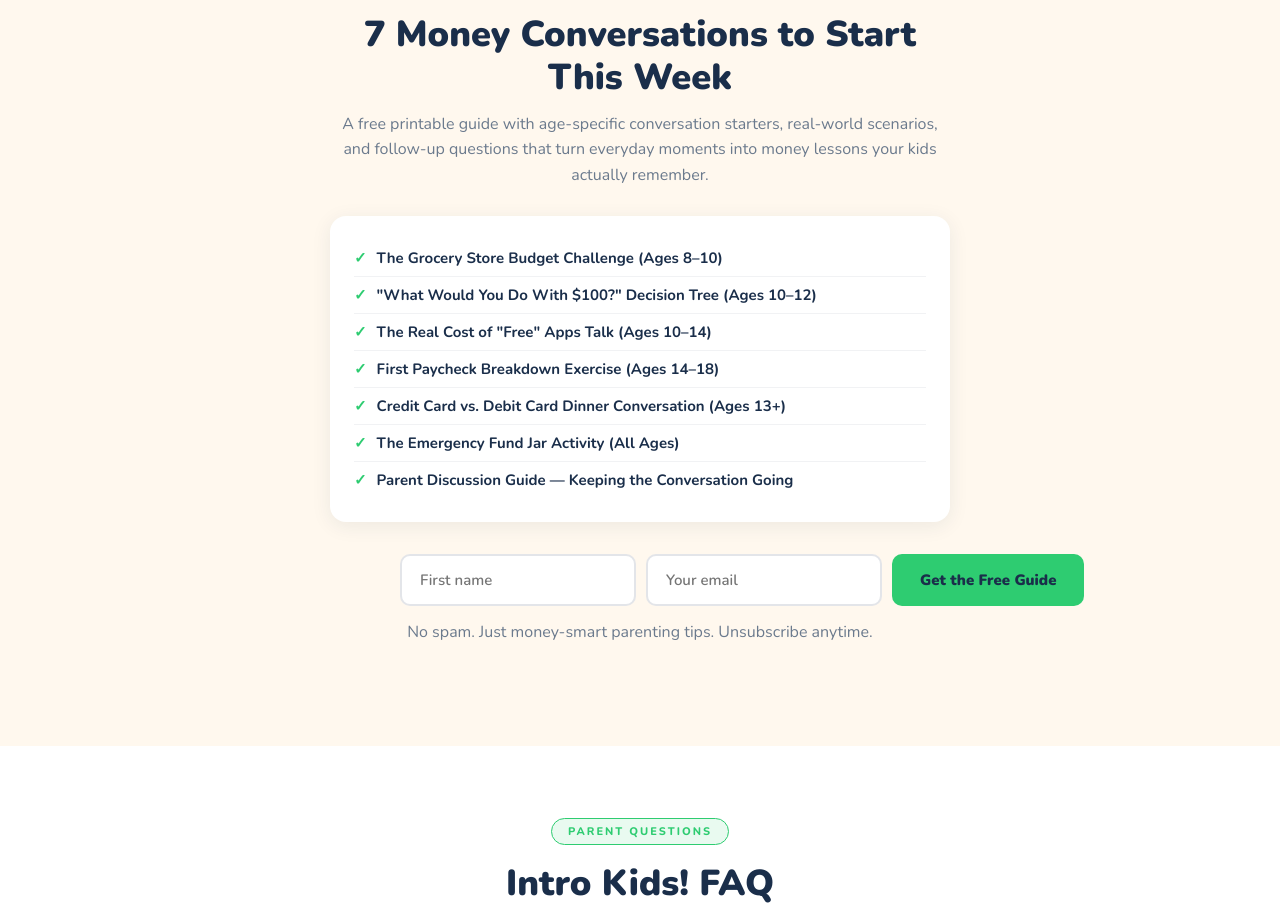
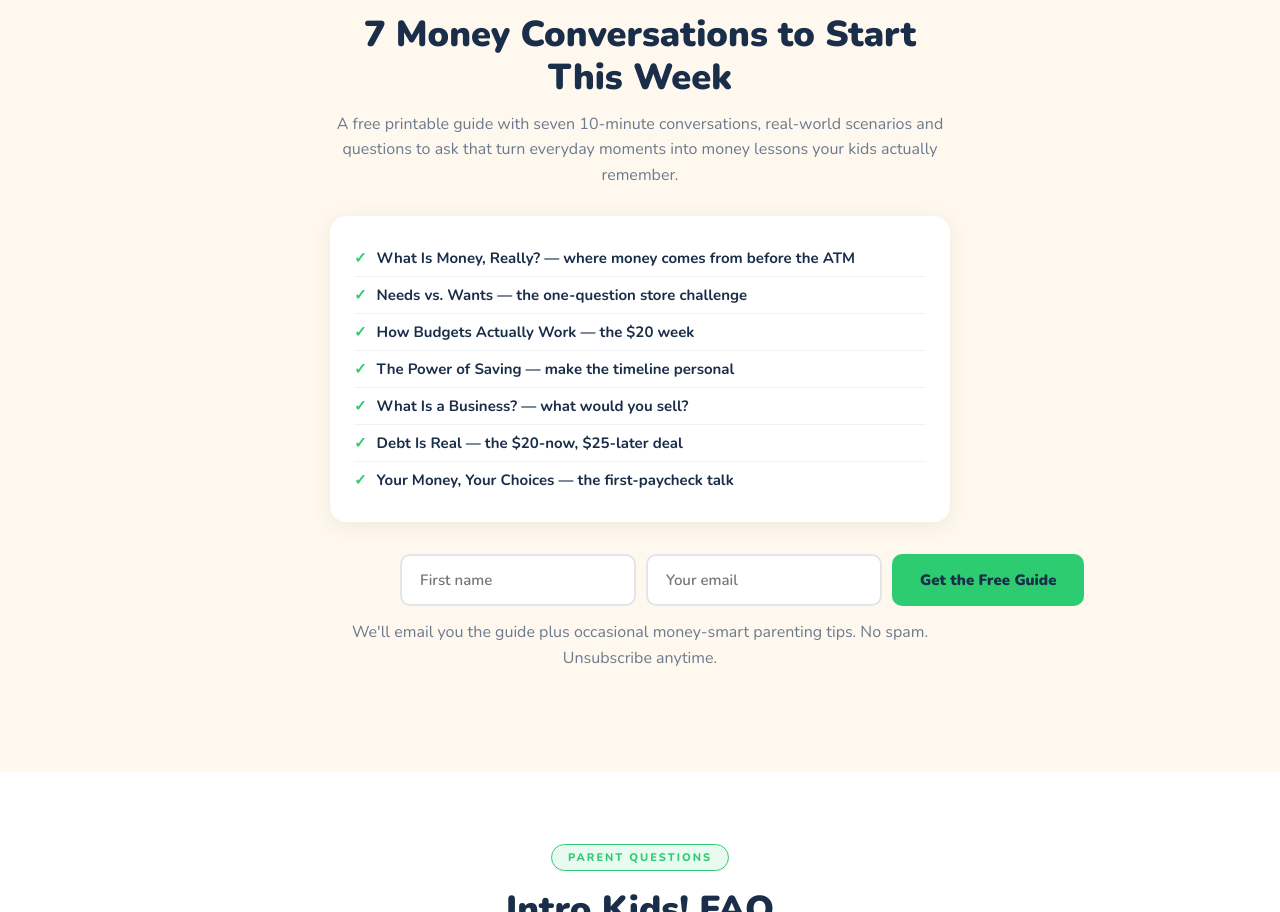
Before and after one commit to Jwatenterprises/Jwat-enterprises-inc, a plain HTML site: page intro-kids.html in a window 1280 px wide. Shown: the part 2970-3882 px from the top of the page. Drawn offline with nearby package versions, Linux system fonts and the light colour scheme.

Commit message:
Intro Kids: free-guide form spam trap, honest preview list, delivery message
Co-Authored-By: Claude Opus 5.5 <noreply@anthropic.com>

```diff
--- a/intro-kids.html
+++ b/intro-kids.html
@@ -1063,16 +1063,16 @@
   <div class="lead-inner">
     <div class="lead-tag">Free for Parents</div>
     <h2>7 Money Conversations to Start This Week</h2>
-    <p>A free printable guide with age-specific conversation starters, real-world scenarios, and follow-up questions that turn everyday moments into money lessons your kids actually remember.</p>
+    <p>A free printable guide with seven 10-minute conversations, real-world scenarios and questions to ask that turn everyday moments into money lessons your kids actually remember.</p>
     <div class="lead-preview">
       <ul>
-        <li>The Grocery Store Budget Challenge (Ages 8–10)</li>
-        <li>"What Would You Do With $100?" Decision Tree (Ages 10–12)</li>
-        <li>The Real Cost of "Free" Apps Talk (Ages 10–14)</li>
-        <li>First Paycheck Breakdown Exercise (Ages 14–18)</li>
-        <li>Credit Card vs. Debit Card Dinner Conversation (Ages 13+)</li>
-        <li>The Emergency Fund Jar Activity (All Ages)</li>
-        <li>Parent Discussion Guide — Keeping the Conversation Going</li>
+        <li>What Is Money, Really? — where money comes from before the ATM</li>
+        <li>Needs vs. Wants — the one-question store challenge</li>
+        <li>How Budgets Actually Work — the $20 week</li>
+        <li>The Power of Saving — make the timeline personal</li>
+        <li>What Is a Business? — what would you sell?</li>
+        <li>Debt Is Real — the $20-now, $25-later deal</li>
+        <li>Your Money, Your Choices — the first-paycheck talk</li>
       </ul>
     </div>
     <form class="lead-form" id="leadForm" action="https://formsubmit.co/introkids@jwatenterprisesinc.com" method="POST">
@@ -1080,12 +1080,13 @@
       <input type="hidden" name="_template" value="box">
       <input type="hidden" name="_next" value="https://www.jwatenterprisesinc.com/intro-kids.html#thanks">
       <input type="hidden" name="_captcha" value="false">
+      <input type="text" name="_honey" style="display:none" tabindex="-1" autocomplete="off">
       <input type="text" name="name" placeholder="First name" required aria-label="First name">
       <input type="email" name="email" placeholder="Your email" required aria-label="Email address">
       <button type="submit">Get the Free Guide</button>
     </form>
-    <p class="lead-note">No spam. Just money-smart parenting tips. Unsubscribe anytime.</p>
-    <div class="lead-thanks" id="leadThanks">Check your inbox — your free guide is on the way!</div>
+    <p class="lead-note">We'll email you the guide plus occasional money-smart parenting tips. No spam. Unsubscribe anytime.</p>
+    <div class="lead-thanks" id="leadThanks">Thanks! Your free guide is on its way. Check your inbox within the hour (and your spam folder, just in case).</div>
   </div>
 </section>
 
```
